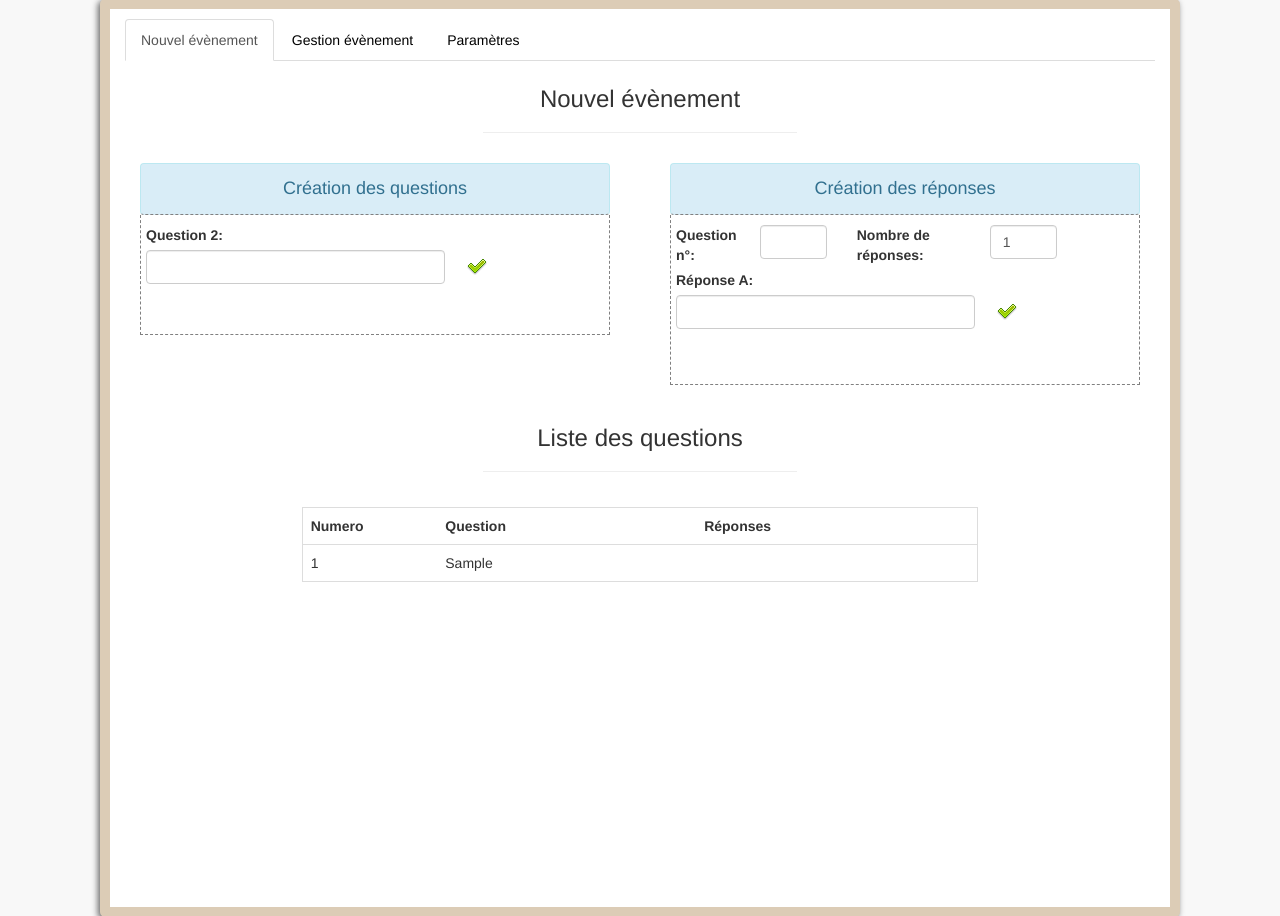
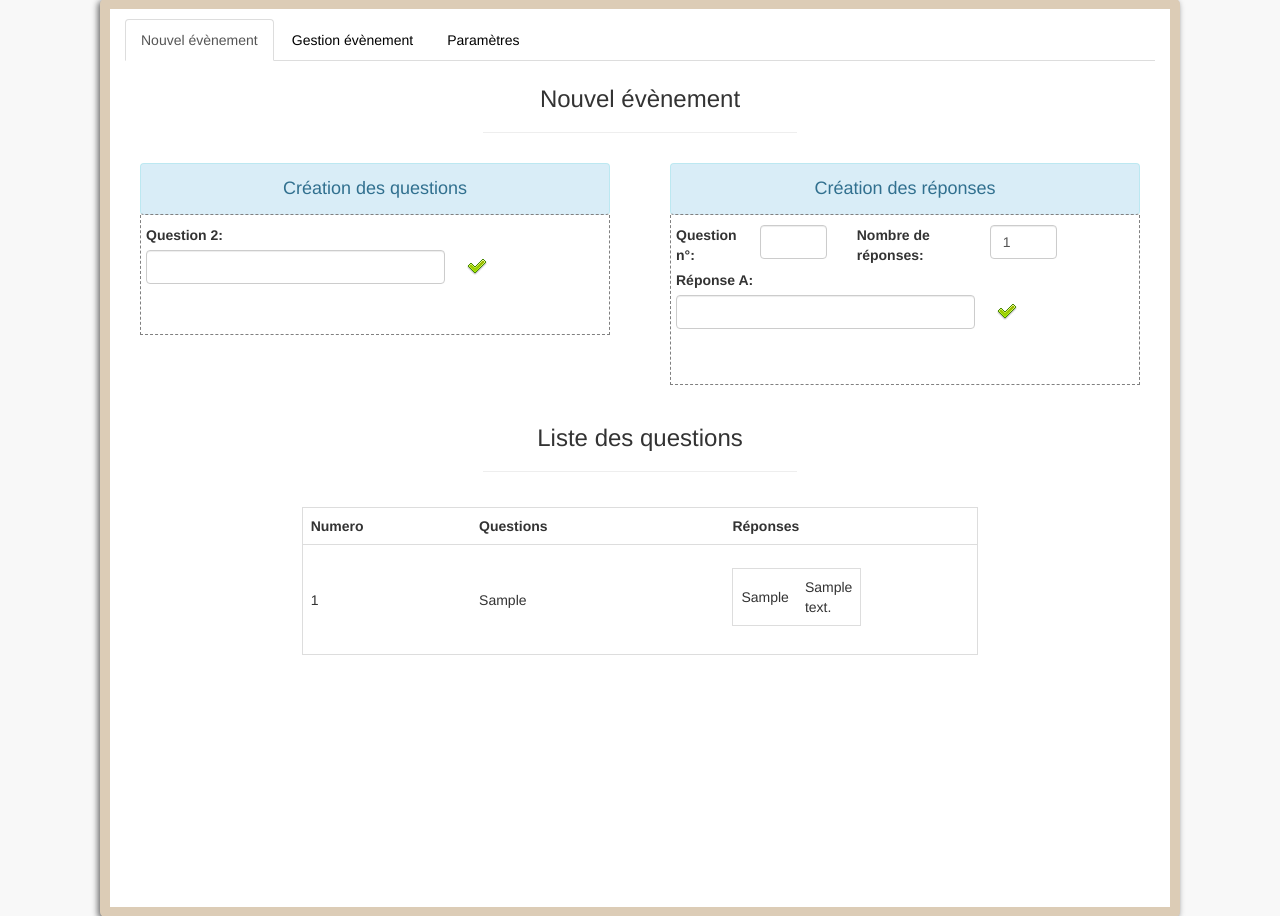
Before and after one commit to Marianna-dl/feedback, a PHP site: page / in a window 1280 px wide. Shown: the part 102-1018 px from the top of the page. Run offline with PHP 8.4, Linux system fonts and the light colour scheme; tables that the repository leaves empty hold one stand-in row (values such as "Sample post").

Commit message:
affichage reponse dans tableau

```diff
--- a/controller/script.js
+++ b/controller/script.js
@@ -34,19 +34,24 @@ var feedbackApp = angular.module('feedbackApp', ['ngRoute','ngAnimate', 'ngTouch
     //Création des controleurs et affichage du titre des pages
     feedbackApp.controller('nouveauController', function($scope,$http) {
         $scope.title="Nouvel évènement";
-        $scope.getListe=function(){$http.get("test.php/questRep").success(function(data){
-                $scope.items=data;
+        $scope.getListeQuestions=function(){$http.get("test.php/listeQuest").success(function(data){
+                $scope.listeQuestions=data;
             })
             .error(function() {
-                alert('erreur');
+                console.log('erreur');
             })
         };
-        $scope.getListe();
-            $scope.videMessage=function(){
-            $scope.resultMessage = "";
-            $scope.result='';
+        $scope.getListeReponses=function(){$http.get("test.php/listeRep").success(function(data){
+                $scope.listeReponses=data;
+                console.log(data);
+            })
+            .error(function() {
+                console.log('erreur');
+            })
+        };
+        $scope.getListeReponses();
+        $scope.getListeQuestions();
 
-       };
 	});
 
    feedbackApp.controller('gestionController', function($scope) {
@@ -71,7 +76,11 @@ var feedbackApp = angular.module('feedbackApp', ['ngRoute','ngAnimate', 'ngTouch
                                         };
        $scope.getMaxQuestion();
 
+         $scope.videMessage=function(){
+            $scope.resultMessage = "";
+            $scope.result='';
 
+       };
 
 
     //On met les questions sur la base de données
@@ -79,7 +88,7 @@ var feedbackApp = angular.module('feedbackApp', ['ngRoute','ngAnimate', 'ngTouch
                 $http.post("test.php/addQuest", {enonce:$scope.questionInput, id:$scope.maxQuestion}).success(function(){
                     $scope.resultMessage = "La question a été ajoutée !";
                     $scope.result='alert alert-success';
-                    $scope.getListe();
+                    $scope.getListeQuestions();
                 })
                 .error(function() {
                     $scope.resultMessage = "Erreur lors de l'ajout de la question";
@@ -88,7 +97,7 @@ var feedbackApp = angular.module('feedbackApp', ['ngRoute','ngAnimate', 'ngTouch
 
                 $scope.questionInput='';
                 $scope.getMaxQuestion(); //Met à jour le nombre de question
-                $scope.getListe();
+                $scope.getListeQuestions();
 
 
        };
@@ -98,6 +107,8 @@ var feedbackApp = angular.module('feedbackApp', ['ngRoute','ngAnimate', 'ngTouch
 	});
 
    feedbackApp.controller('reponsesController', function($scope, $http) {
+
+
        $scope.listRep=[{reponse:''}];
         $scope.listLettre=[{lettre:'A'},{lettre:'B'},{lettre:'C'},{lettre:'D'},{lettre:'E'},{lettre:'F'}];
 
@@ -125,9 +136,8 @@ var feedbackApp = angular.module('feedbackApp', ['ngRoute','ngAnimate', 'ngTouch
                 if($scope.listRep[i].reponse!=''){
                 $http.post("test.php/addRep", {description:$scope.listRep[i].reponse, numQuest:$scope.numQuestionInput, numRep:$scope.listLettre[i].lettre}).success(function(data){
                   $scope.resultMessage = "La réponse a été ajoutée !";
-                    $scope.result='alert alert-success';
+                  $scope.result='alert alert-success';
                     console.log(data);
-
 
                 })
                 .error(function() {
@@ -139,6 +149,12 @@ var feedbackApp = angular.module('feedbackApp', ['ngRoute','ngAnimate', 'ngTouch
 
        }
             $scope.numQuestionInput="";
+            $scope.getListeReponses();
+
+       };
+        $scope.videMessage=function(){
+            $scope.resultMessage = "";
+            $scope.result='';
 
        };
 
--- a/css/style.css
+++ b/css/style.css
@@ -140,12 +140,13 @@ form a{
     margin-top:15px;
     border: 1px solid rgb(221,221,221);
 
-
 }
 
 .new-event .num{
     width: 20%;
-
+}
+.new-event .small-cell{
+    width: 30%;
 }
 
 .new-event .liste{
@@ -175,6 +176,15 @@ form a{
     width:30%;
 }
 
+.new-event .table td
+
+{
+    vertical-align: middle;
+}
+
+.sous-table{
+    width: 50%;
+}
 
                                 /*********************************************** FOOTER ************************************************/
 
--- a/test.php
+++ b/test.php
@@ -9,8 +9,9 @@ $app = new \Slim\Slim();
 //routage des méthodes pour que je puisse y accéder
 $app->post('/addQuest', 'addQuestion');
 $app->get('/maxQuest', 'maxQuestion');
-$app->get('/questRep', 'afficheQuestionsReponses');
+$app->get('/listeQuest', 'afficheQuestions');
 $app->post('/addRep', 'ajouterReponse');
+$app->get('/listeRep', 'afficheReponses');
 
 //ajout question bdd
 function addQuestion(){
@@ -51,7 +52,7 @@ function maxQuestion(){
 }
 
 
-function afficheQuestionsReponses(){
+function afficheQuestions(){
 
     try{
     $bd = ConnectionFactory::getFactory()->getConnection();
@@ -67,9 +68,25 @@ function afficheQuestionsReponses(){
 
 }
 
+function afficheReponses(){
+
+    $bd = ConnectionFactory::getFactory()->getConnection();
+
+       $req=$bd->prepare('SELECT num_Question,num_Rep,description FROM reponse');
+        $req->execute();
+        $reponse=$req->fetchAll(PDO::FETCH_ASSOC);
+        echo json_encode($reponse);
+
+
+
+}
+
+
+
+
 function ajouterReponse(){
 
-    try{
+
         $bd = ConnectionFactory::getFactory()->getConnection();
         $data = json_decode(file_get_contents("php://input"));
         $descrip = $data->description;
@@ -81,14 +98,8 @@ function ajouterReponse(){
         $req->bindValue(':numR',$numR);
         $req->bindValue(':descrip',$descrip);
         $req->execute();
-      echo json_encode($descrip);
 
-    }
 
-    catch(PDOException $e){
-        die('<p> La connexion a échoué </p>');
-
-    }
 
 }
 
--- a/view/nouveau.html
+++ b/view/nouveau.html
@@ -19,7 +19,7 @@
                         <p ng-class="result" style="padding: 15px; margin-top: 5px;">{{ resultMessage }}</p>
                     </div>
                     <div class="col-md-4 div-bouton">
-                        <button ng-disabled="!questionInput" ng-click="valideQuestion(); getMaxQuestion();getListe();" type="submit"  ><img  class="valide" data-toggle="tooltip" data-placement="bottom" title="valider" src="./images/valide.png" alt="ajouter"/></button>
+                        <button ng-disabled="!questionInput" ng-click="valideQuestion(); getMaxQuestion();getListeQuestions();" type="submit"  ><img  class="valide" data-toggle="tooltip" data-placement="bottom" title="valider" src="./images/valide.png" alt="ajouter"/></button>
                     </div>
                 </div>
             </form>
@@ -41,7 +41,7 @@
                         <label for="numQuestion">Nombre de réponses: </label>
                     </div>
                     <div class="col-md-2 col-decale">
-                        <input type="number"  ng-model="nbRep" class="form-control" ng-click=set() min="0" max="5" value="1"/>
+                        <input type="number"  ng-model="nbRep" class="form-control" ng-click=set() min="1" max="5" value="1"/>
                     </div>
                 </div>
                 <div class="row">
@@ -49,7 +49,7 @@
                         <label for="reponse">Réponse {{listLettre[$index].lettre}}: </label><input ng-click="videMessage()" type="text" ng-model="item.reponse" value="" class="form-control" id="reponse"/>
                     </div>
                     <div class="col-md-4 div-bouton">
-                        <button ng-click="valideReponse()" type="submit"  >
+                        <button ng-click="valideReponse();getListeReponses()" type="submit"  >
                         <img  class="valide" data-toggle="tooltip" data-placement="bottom" title="valider" src="./images/valide.png" alt="ajouter"/></button>
                     </div>
                 </div>
@@ -71,10 +71,18 @@
 
     <div class="col-md-8 col-md-offset-2 liste">
             <table class="table">
-                <tr><th class="num">Numero</th><th>Question</th><th>Réponses</th></tr>
-                 <tr ng-repeat="item in items" ng-class-odd="'odd'" ng-class-even="'even'"><td>{{item.num_Quest}}</td><td>{{item.enonce}}</td><td></td></tr>
+                <tr><th class="num">Numero</th><th class="small-cell">Questions</th><th class="small-cell">Réponses</th></tr>
+                 <tr ng-repeat="item in listeQuestions" ng-class-odd="'odd'" ng-class-even="'even'" ><td>{{item.num_Quest}}</td><td>{{item.enonce}}</td>
+                     <td>
+                     <table class="table sous-table" >
+                         <tr ng-repeat="rep in listeReponses" ng-if="rep.num_Question==item.num_Quest" class="small-cell">
+                             <td >{{rep.num_Rep}}</td><td>{{rep.description}}</td>
+                         </tr>
+
+                         </table>
+                     </td></tr>
             </table>
-        </div>
+    </div>
 
 
 </div>
```
